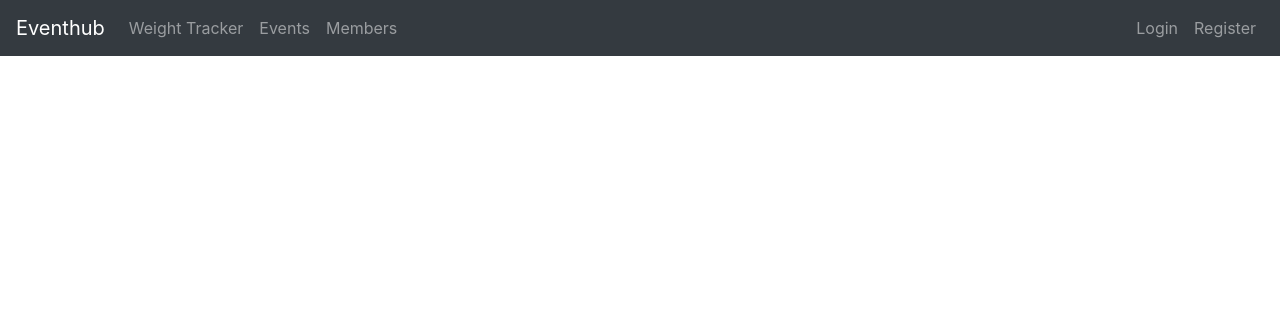
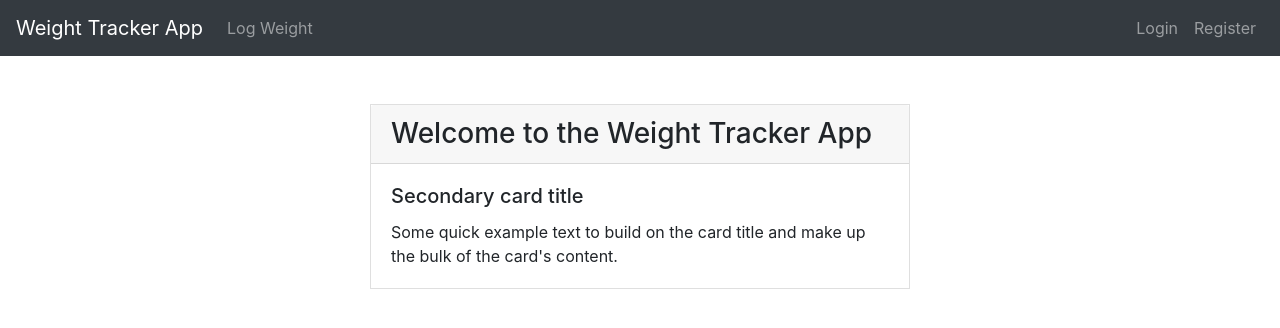
Before and after one commit to Tony-Masullo/weight-tracker, an Angular app: page /home-page in a window 1280 px wide. Before the commit this address led to /. Shown: the top 328 px of the page. Built offline with nearby package versions, Linux system fonts and the light colour scheme.

Commit message:
updated ui and routing to remove events/special components

```diff
--- a/src/app/app.component.html
+++ b/src/app/app.component.html
@@ -1,6 +1,6 @@
 <!-- <app-weight-input></app-weight-input> -->
 <nav class="navbar navbar-expand-lg navbar-dark bg-dark">
-  <a class="navbar-brand" href="#">Eventhub</a>
+  <a class="navbar-brand" href="#">Weight Tracker App</a>
   <button class="navbar-toggler" type="button" data-toggle="collapse" data-target="#navbarSupportedContent"
     aria-controls="navbarSupportedContent" aria-expanded="false" aria-label="Toggle navigation">
     <span class="navbar-toggler-icon"></span>
@@ -9,14 +9,14 @@
   <div class="collapse navbar-collapse" id="navbarSupportedContent">
     <ul class="navbar-nav mr-auto">
       <li class="nav-item">
-        <a class="nav-link" routerLink="/weight-input" routerLinkActive="active">Weight Tracker</a>
+        <a class="nav-link" routerLink="/weight-input" routerLinkActive="active">Log Weight</a>
       </li>
-      <li class="nav-item">
+      <!-- <li class="nav-item">
         <a class="nav-link" routerLink="/events" routerLinkActive="active">Events</a>
       </li>
       <li class="nav-item">
         <a class="nav-link" routerLink="/special" routerLinkActive="active">Members</a>
-      </li>
+      </li> -->
     </ul>
     <ul class="navbar-nav">
       <a class="nav-link" *ngIf="!_authService.loggedIn()" routerLink="/login" routerLinkActive="active">Login</a>
--- a/src/app/app.component.ts
+++ b/src/app/app.component.ts
@@ -9,7 +9,5 @@ import { AuthService } from './auth.service';
 export class AppComponent {
   title = 'weight-tracker';
 
-  constructor(private _authService: AuthService){
-
-  }
+  constructor(public _authService: AuthService){}
 }
--- a/src/app/app.module.ts
+++ b/src/app/app.module.ts
@@ -14,6 +14,7 @@ import { AuthService } from './auth.service';
 import { EventService } from './event.service';
 import { AuthGuard } from './auth.guard';
 import { TokenIntercepterService } from './token-intercepter.service';
+import { HomePageComponent } from './home-page/home-page.component';
 
 @NgModule({
   declarations: [
@@ -22,7 +23,8 @@ import { TokenIntercepterService } from './token-intercepter.service';
     RegisterComponent,
     LoginComponent,
     EventsComponent,
-    SpecialEventsComponent
+    SpecialEventsComponent,
+    HomePageComponent
   ],
   imports: [
     BrowserModule,
--- a/src/app/auth.service.ts
+++ b/src/app/auth.service.ts
@@ -30,7 +30,8 @@ export class AuthService {
 
   logoutUser(){
     localStorage.removeItem('token')
-    this._router.navigate(['/events'])
+    // change events to login screen
+    this._router.navigate(['/home-page'])
   }
 
   getToken(){
--- /dev/null
+++ b/src/app/home-page/home-page.component.html
@@ -0,0 +1,14 @@
+<div class="row pt-5">
+  <div class="col-md-6 mx-auto">
+    <div class="card rounded-0">
+      <div class="card-header">
+        <h3 class="mb-0">Welcome to the Weight Tracker App</h3>
+      </div>
+      <div class="card-body">
+        <h5 class="card-title">Secondary card title</h5>
+        <p class="card-text">Some quick example text to build on the card title and make up the bulk of the card's content.</p>
+      </div>
+      <!--/card-block-->
+    </div>
+  </div>
+</div>
--- /dev/null
+++ b/src/app/home-page/home-page.component.ts
@@ -0,0 +1,15 @@
+import { Component, OnInit } from '@angular/core';
+
+@Component({
+  selector: 'app-home-page',
+  templateUrl: './home-page.component.html',
+  styleUrls: ['./home-page.component.css']
+})
+export class HomePageComponent implements OnInit {
+
+  constructor() { }
+
+  ngOnInit(): void {
+  }
+
+}
--- a/src/app/login/login.component.ts
+++ b/src/app/login/login.component.ts
@@ -26,7 +26,7 @@ export class LoginComponent implements OnInit {
         res => {
           console.log(res)
           localStorage.setItem('token', res.token)
-          this._router.navigate(['/special'])
+          this._router.navigate(['/weight-input'])
         },
         err => console.log(err)
     )
--- a/src/app/weight-input/weight-input.component.html
+++ b/src/app/weight-input/weight-input.component.html
@@ -1,7 +1,7 @@
 <div class='container'>
   <div class='row'>
     <div class='col-12 text-center p-2'>
-      <h1>Weight Tracker </h1>
+      <h1>Log Your Daily Weights</h1>
     </div>
   </div>
 
--- a/src/server/routes/api.js
+++ b/src/server/routes/api.js
@@ -133,6 +133,7 @@ router.get('/events', (req, res) => {
 
 // verifyToken middleware is exectuted before the api code
 // so if user enters invalid token, api won't execute at all
+// add verifyToken as secod parameter
 router.get('/special', verifyToken, (req, res) => {
   let specialEvents = [{
       "_id": "1",
```
Also changed, not shown: src/app/app-routing.module.ts (+15 -9 lines), src/app/home-page/home-page.component.css (added), 1 other file (tests, documents, lock files or other folders).
